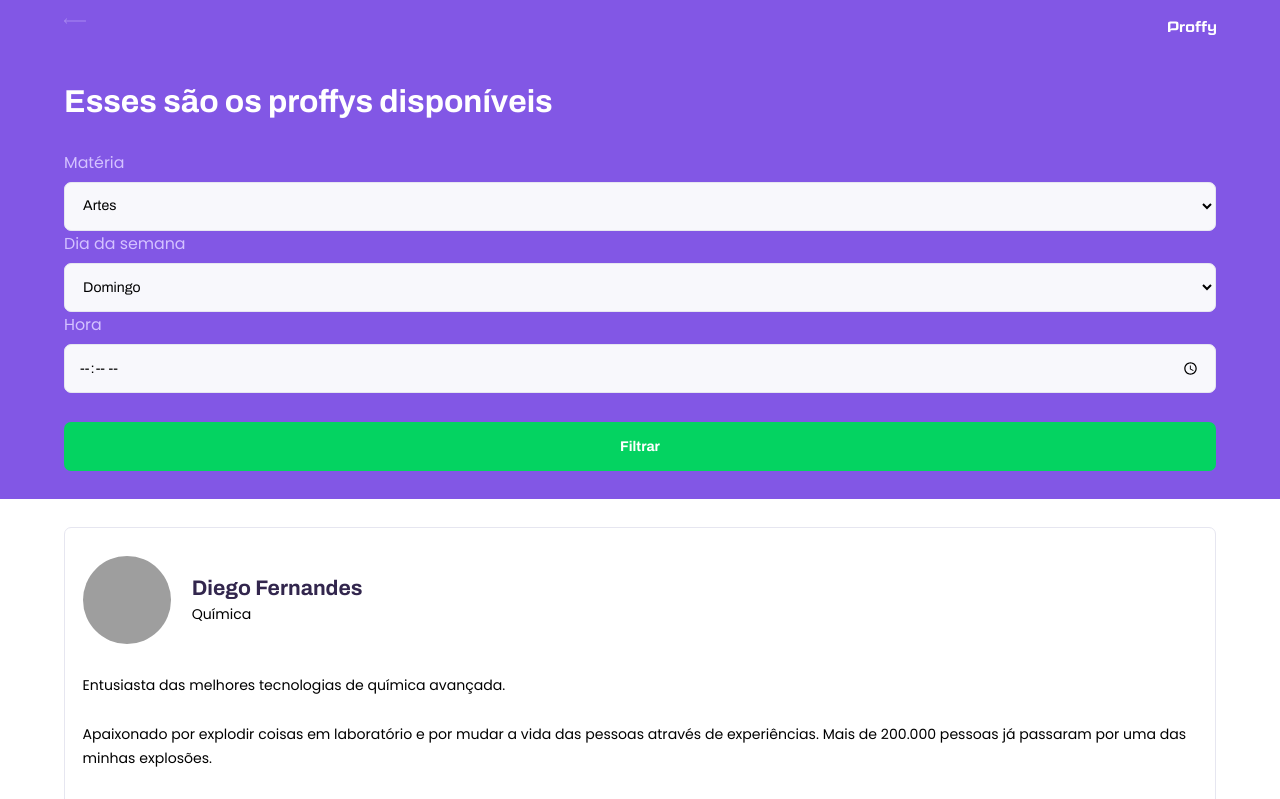
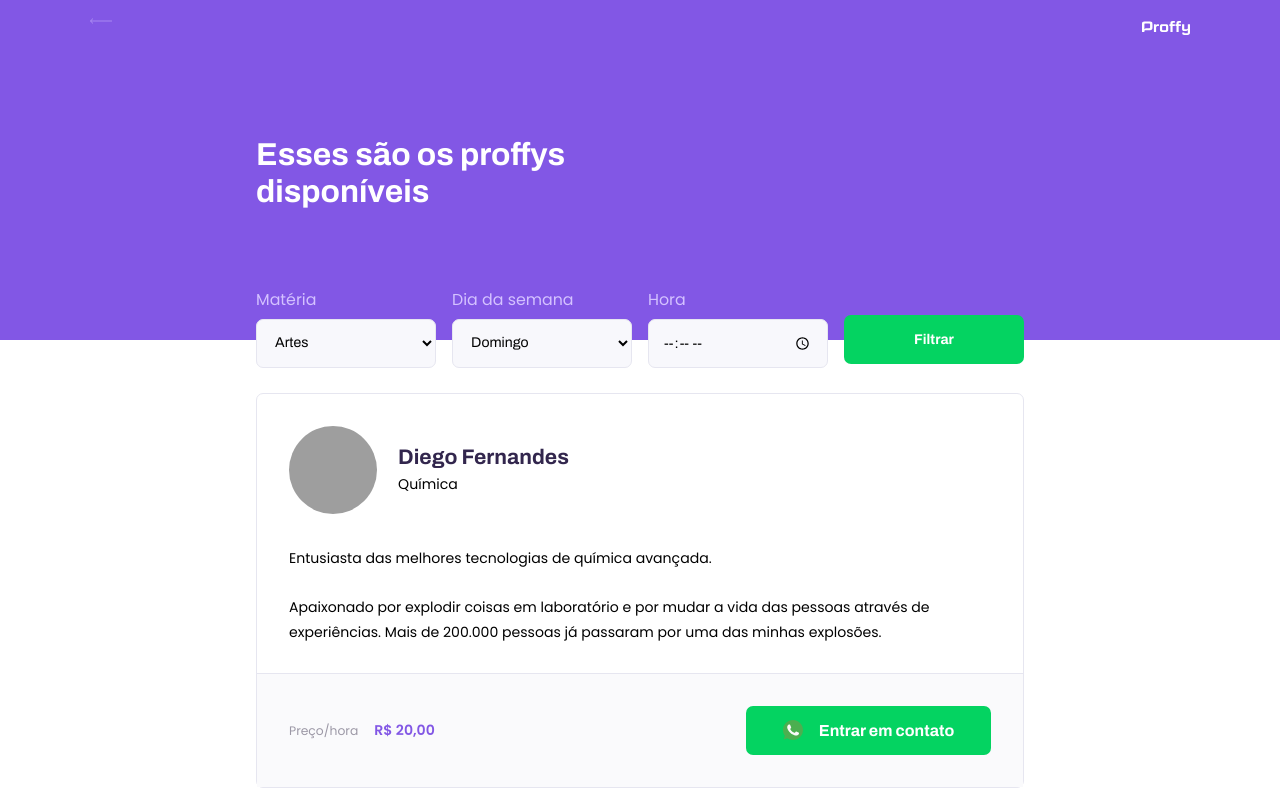
Before and after one commit to jrenatonunes/rocketseat-nlw-2, a plain HTML site: page study.html in a window 1280 px wide. Shown: the top 799 px of the page. Drawn offline with Linux system fonts and the light colour scheme; grey boxes are pictures that could not be loaded.

Commit message:
Adjust media query for display larger than 768px

```diff
--- a/styles/partials/page-study.css
+++ b/styles/partials/page-study.css
@@ -39,6 +39,7 @@
 .page-header .header-content {
     width: 90%;
     margin: 3.2rem auto;
+    position: relative;
 }
 
 
@@ -165,7 +166,7 @@
 }
 
 
-.teacher-item p {
+.teacher-item > p {
     padding: 0 2rem;
     font-size: 1.6rem;
     line-height: 2.8rem;
@@ -219,3 +220,77 @@
 .teacher-item footer button:hover {
     background: var(--color-secundary-dark);
 }
+
+
+
+@media ( min-width: 768px) {
+    #page-study #container {
+        max-width: 100vw;
+    }
+
+    .page-header {
+        height: 340px;
+    }
+
+    .page-header .top-bar-container {
+        max-width: 1100px;
+    }
+
+    .page-header .header-content {
+        max-width: 768px;
+        margin: 0 auto;
+        flex: 1 1;
+        padding-bottom: 48px;
+        display: flex;
+        flex-direction: column;
+        justify-content: center;
+    }
+
+    .page-header .header-content strong {
+        max-width: 350px;
+    }
+
+    .teacher-item header,
+    .teacher-item footer {
+        padding: 32px;
+    }
+
+    #search-teachers {
+        display: grid;
+        grid-template-columns: repeat(4, 1fr);
+        gap: 16px;
+        position: absolute;
+        bottom: -28px;
+    }
+
+    #page-study main {
+        padding: 32px 0;
+        max-width: 768px;
+        margin: 0 auto;
+
+    }
+
+    #search-teachers .select-block {
+        margin-bottom: 0;
+    }
+
+    .teacher-item > p {
+        padding: 0 32px;
+    }
+
+    .teacher-item footer p strong {
+        display: initial;
+        margin-left: 16px;
+    }
+
+    .teacher-item footer button {
+        width: 245px;
+        font-size: 16px;
+        justify-content: center;
+    }
+
+    .teacher-item footer button img {
+        margin-right: 16px;
+    }
+
+}
```
